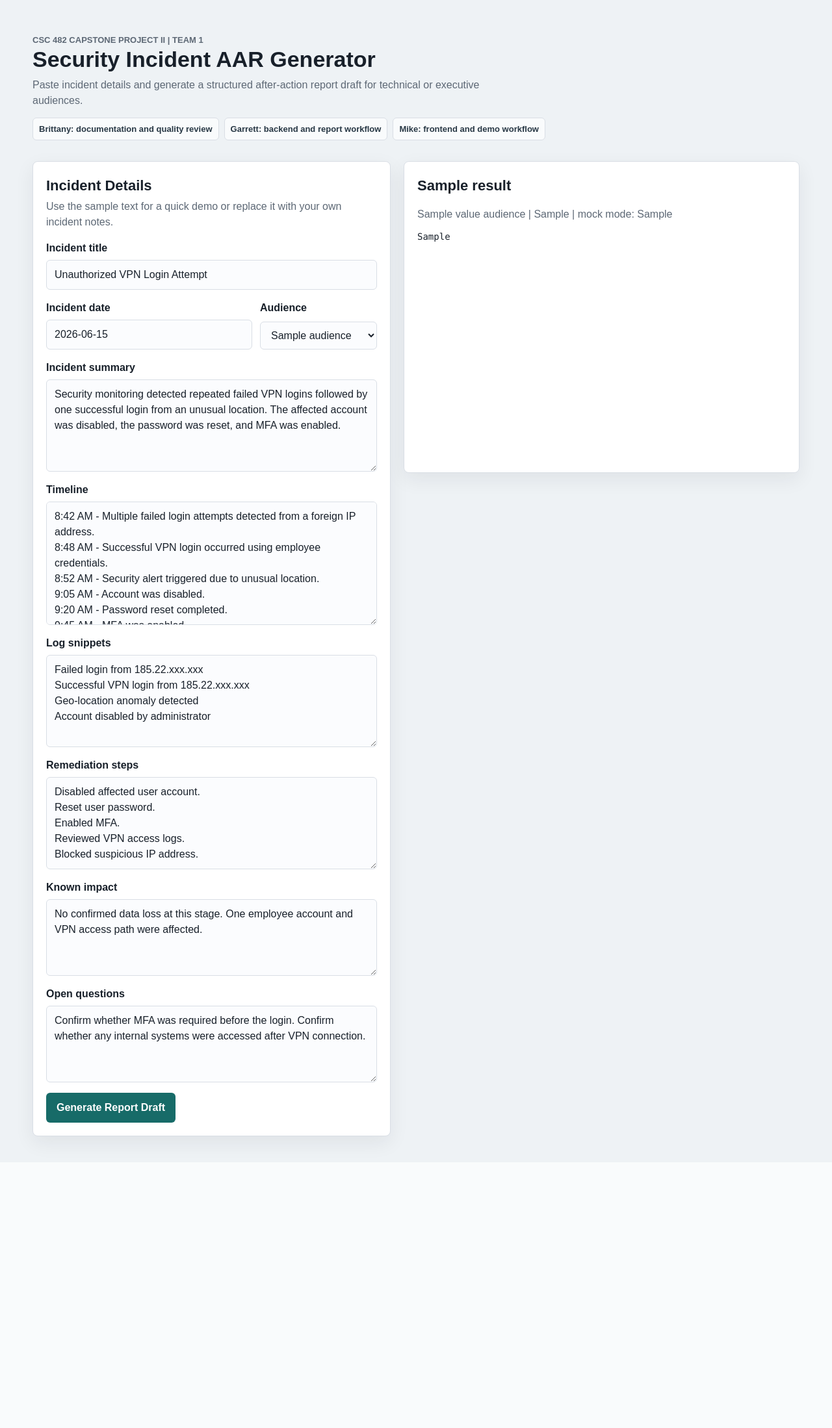
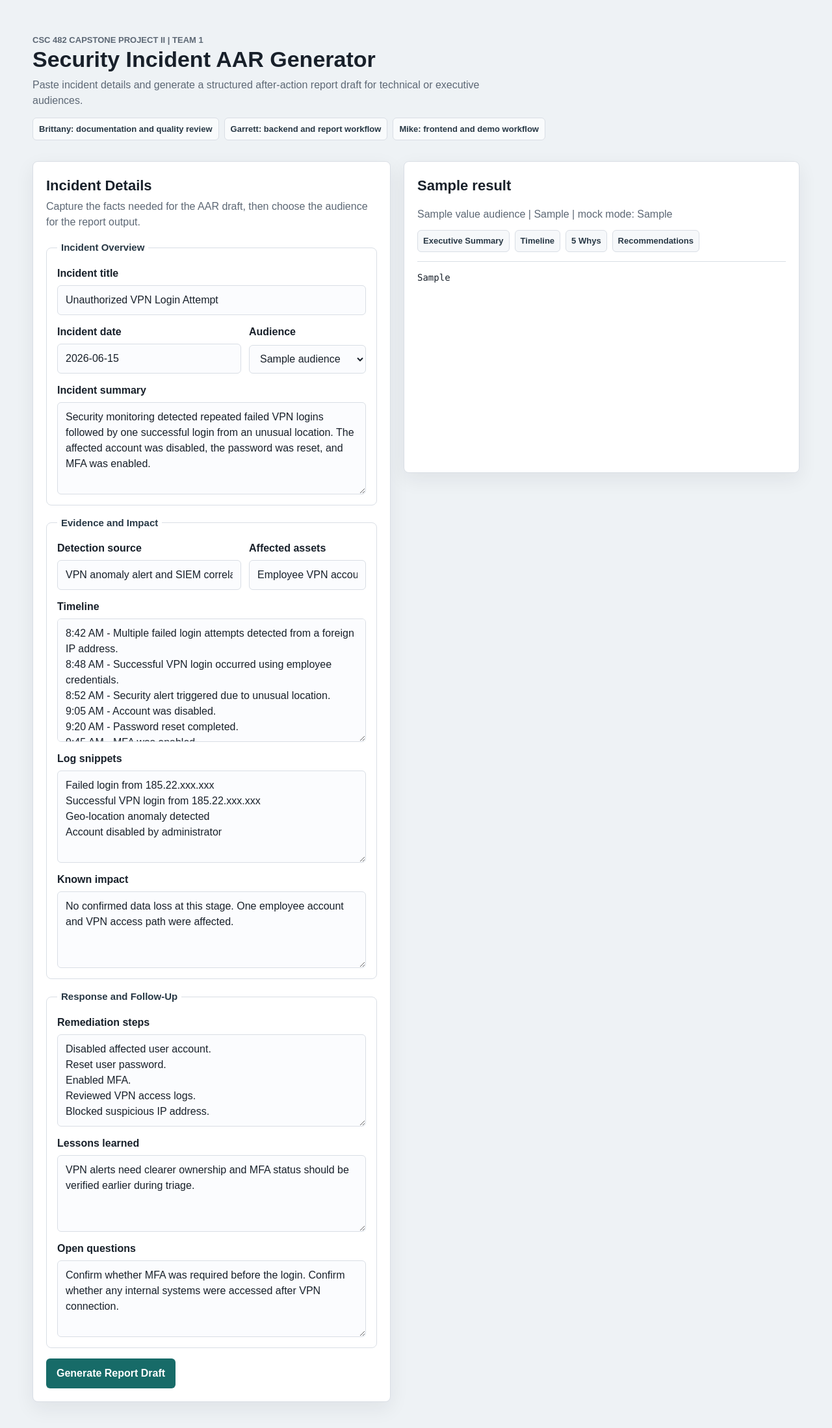
Before and after one commit to bandiwho/aar-generator-capstone, a FastAPI app: template aar_generator/templates/index.html in a window 1280 px wide. Shown: the whole page at 65% size. Before the commit the page ends 1777 px from the top, so only its background shows below. Run offline with FastAPI, Linux system fonts and the light colour scheme; the template is opened without the code that fills it: most values are stand-ins (such as "Sample title", 1, 10 or a date in 2020).

Commit message:
Improve frontend form and report output layout

```diff
--- a/aar_generator/main.py
+++ b/aar_generator/main.py
@@ -56,11 +56,14 @@ def generate_report_form(
     title: str = Form(...),
     incident_date: str = Form(...),
     audience: AudienceStyle = Form(...),
+    detection_source: str = Form(""),
+    affected_assets: str = Form(""),
     incident_summary: str = Form(...),
     timeline: str = Form(...),
     log_snippets: str = Form(""),
     remediation_steps: str = Form(...),
     known_impact: str = Form(""),
+    lessons_learned: str = Form(""),
     open_questions: str = Form(""),
 ) -> HTMLResponse:
     try:
@@ -68,11 +71,14 @@ def generate_report_form(
             title=title,
             incident_date=incident_date,
             audience=audience,
+            detection_source=detection_source,
+            affected_assets=affected_assets,
             incident_summary=incident_summary,
             timeline=timeline,
             log_snippets=log_snippets,
             remediation_steps=remediation_steps,
             known_impact=known_impact,
+            lessons_learned=lessons_learned,
             open_questions=open_questions,
         )
         result = ReportService(get_settings()).generate_report(incident)
--- a/aar_generator/schemas.py
+++ b/aar_generator/schemas.py
@@ -12,11 +12,14 @@ class IncidentInput(BaseModel):
     title: str = Field(..., min_length=3, max_length=160)
     incident_date: str = Field(..., min_length=4, max_length=40)
     audience: AudienceStyle = AudienceStyle.technical
+    detection_source: str = Field(default="")
+    affected_assets: str = Field(default="")
     incident_summary: str = Field(..., min_length=20)
     timeline: str = Field(..., min_length=20)
     log_snippets: str = Field(default="")
     remediation_steps: str = Field(..., min_length=10)
     known_impact: str = Field(default="")
+    lessons_learned: str = Field(default="")
     open_questions: str = Field(default="")
 
 
--- a/aar_generator/static/styles.css
+++ b/aar_generator/static/styles.css
@@ -107,6 +107,22 @@ form {
   gap: 16px;
 }
 
+fieldset {
+  display: grid;
+  gap: 14px;
+  margin: 0;
+  border: 1px solid var(--line);
+  border-radius: 8px;
+  padding: 16px;
+}
+
+legend {
+  color: var(--steel);
+  font-size: 15px;
+  font-weight: 700;
+  padding: 0 6px;
+}
+
 label {
   display: grid;
   gap: 6px;
@@ -175,6 +191,39 @@ button:hover {
   color: var(--muted);
 }
 
+.report-toolbar {
+  display: flex;
+  flex-wrap: wrap;
+  gap: 8px;
+  margin-bottom: 14px;
+}
+
+.report-toolbar span {
+  border: 1px solid var(--line);
+  border-radius: 6px;
+  background: #f6f8fa;
+  color: var(--steel);
+  font-size: 13px;
+  font-weight: 700;
+  padding: 6px 8px;
+}
+
+.report-preview {
+  border-top: 1px solid var(--line);
+  padding-top: 14px;
+}
+
+.empty-state {
+  display: grid;
+  gap: 12px;
+}
+
+.empty-state ul {
+  margin: 0;
+  padding-left: 20px;
+  color: var(--muted);
+}
+
 pre {
   white-space: pre-wrap;
   word-wrap: break-word;
--- a/aar_generator/templates/index.html
+++ b/aar_generator/templates/index.html
@@ -23,9 +23,11 @@
         <form method="post" action="/generate-form" class="panel">
           <div class="panel-heading">
             <h2>Incident Details</h2>
-            <p>Use the sample text for a quick demo or replace it with your own incident notes.</p>
+            <p>Capture the facts needed for the AAR draft, then choose the audience for the report output.</p>
           </div>
 
+          <fieldset>
+            <legend>Incident Overview</legend>
             <label>
               Incident title
               <input name="title" required minlength="3" value="Unauthorized VPN Login Attempt" placeholder="Example: Unauthorized VPN access investigation">
@@ -51,6 +53,21 @@
               Incident summary
               <textarea name="incident_summary" required minlength="20" rows="5" placeholder="Describe what happened, how it was detected, and the current status.">Security monitoring detected repeated failed VPN logins followed by one successful login from an unusual location. The affected account was disabled, the password was reset, and MFA was enabled.</textarea>
             </label>
+          </fieldset>
+
+          <fieldset>
+            <legend>Evidence and Impact</legend>
+            <div class="row">
+              <label>
+                Detection source
+                <input name="detection_source" value="VPN anomaly alert and SIEM correlation rule" placeholder="Example: SIEM alert, help desk ticket, EDR alert">
+              </label>
+
+              <label>
+                Affected assets
+                <input name="affected_assets" value="Employee VPN account and remote access service" placeholder="Example: VPN, endpoint, database, cloud account">
+              </label>
+            </div>
 
             <label>
               Timeline
@@ -71,6 +88,14 @@ Account disabled by administrator</textarea>
             </label>
 
             <label>
+              Known impact
+              <textarea name="known_impact" rows="4" placeholder="Affected systems, users, data, downtime, or business impact.">No confirmed data loss at this stage. One employee account and VPN access path were affected.</textarea>
+            </label>
+          </fieldset>
+
+          <fieldset>
+            <legend>Response and Follow-Up</legend>
+            <label>
               Remediation steps
               <textarea name="remediation_steps" required minlength="10" rows="5" placeholder="List containment, eradication, recovery, and follow-up actions.">Disabled affected user account.
 Reset user password.
@@ -80,14 +105,15 @@ Blocked suspicious IP address.</textarea>
             </label>
 
             <label>
-            Known impact
-            <textarea name="known_impact" rows="4" placeholder="Affected systems, users, data, downtime, or business impact.">No confirmed data loss at this stage. One employee account and VPN access path were affected.</textarea>
+              Lessons learned
+              <textarea name="lessons_learned" rows="4" placeholder="What should the organization improve next time?">VPN alerts need clearer ownership and MFA status should be verified earlier during triage.</textarea>
             </label>
 
             <label>
               Open questions
               <textarea name="open_questions" rows="4" placeholder="Facts that still need confirmation.">Confirm whether MFA was required before the login. Confirm whether any internal systems were accessed after VPN connection.</textarea>
             </label>
+          </fieldset>
 
           <button type="submit">Generate Report Draft</button>
         </form>
@@ -101,10 +127,26 @@ Blocked suspicious IP address.</textarea>
               <h2>{{ result.title }}</h2>
               <span>{{ result.audience.value }} audience | {{ result.model_used }} | mock mode: {{ result.mock_mode }}</span>
             </div>
+            <div class="report-toolbar" aria-label="Report review checklist">
+              <span>Executive Summary</span>
+              <span>Timeline</span>
+              <span>5 Whys</span>
+              <span>Recommendations</span>
+            </div>
+            <article class="report-preview">
               <pre>{{ result.report_markdown }}</pre>
+            </article>
           {% else %}
             <h2>Report Draft</h2>
+            <div class="empty-state">
               <p class="empty">Generated report text will appear here after you submit the form.</p>
+              <ul>
+                <li>Executive summary</li>
+                <li>Timeline and evidence observations</li>
+                <li>5 Whys root cause analysis</li>
+                <li>Remediation and recommendations</li>
+              </ul>
+            </div>
           {% endif %}
         </aside>
       </section>
```
Also changed, not shown: aar_generator/prompts.py (+21 -10 lines), docs/wireframes/current-ui-wireframe.md (added, +71 -0 lines), tests/test_report_service.py (+3 -0 lines). Lines whose indentation alone changed are shown as unchanged.
